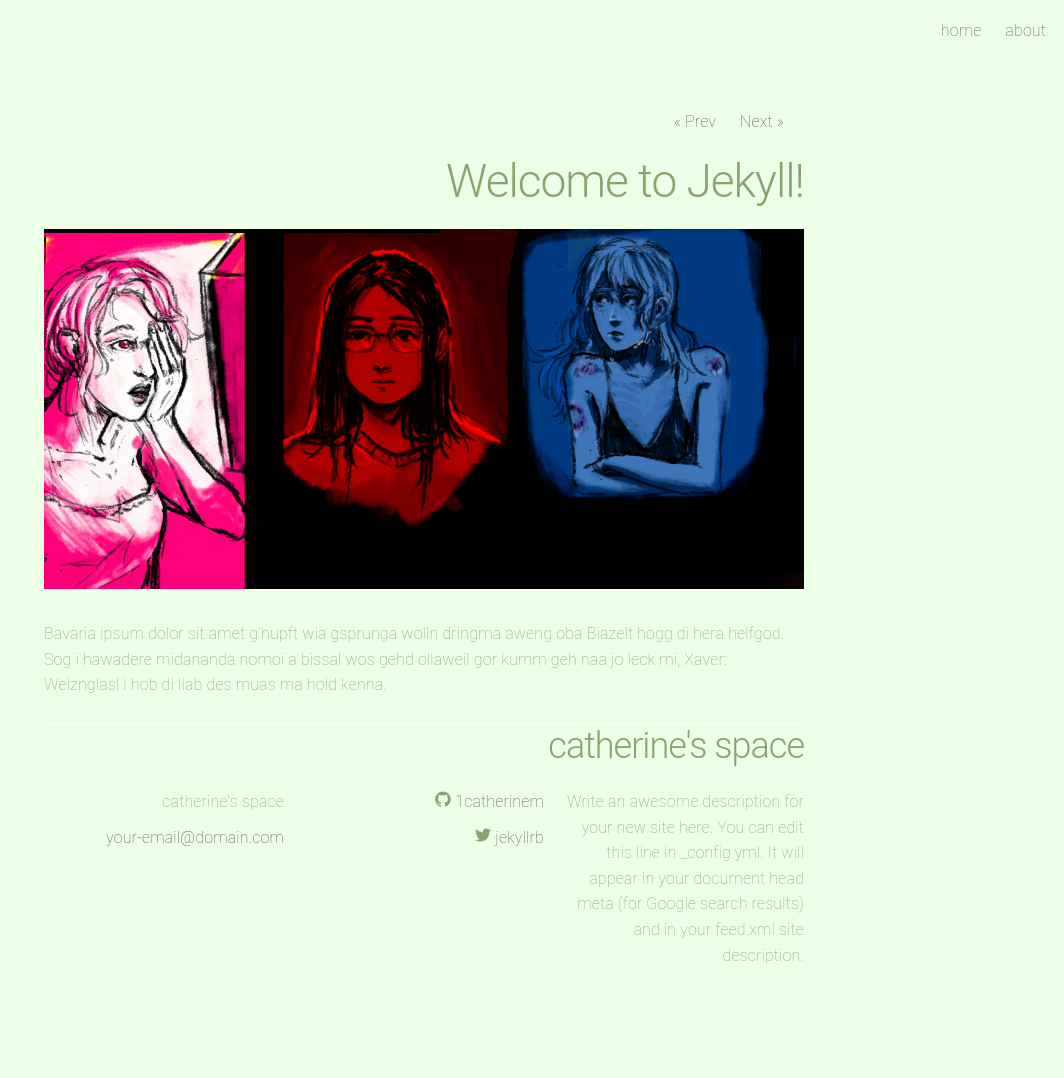
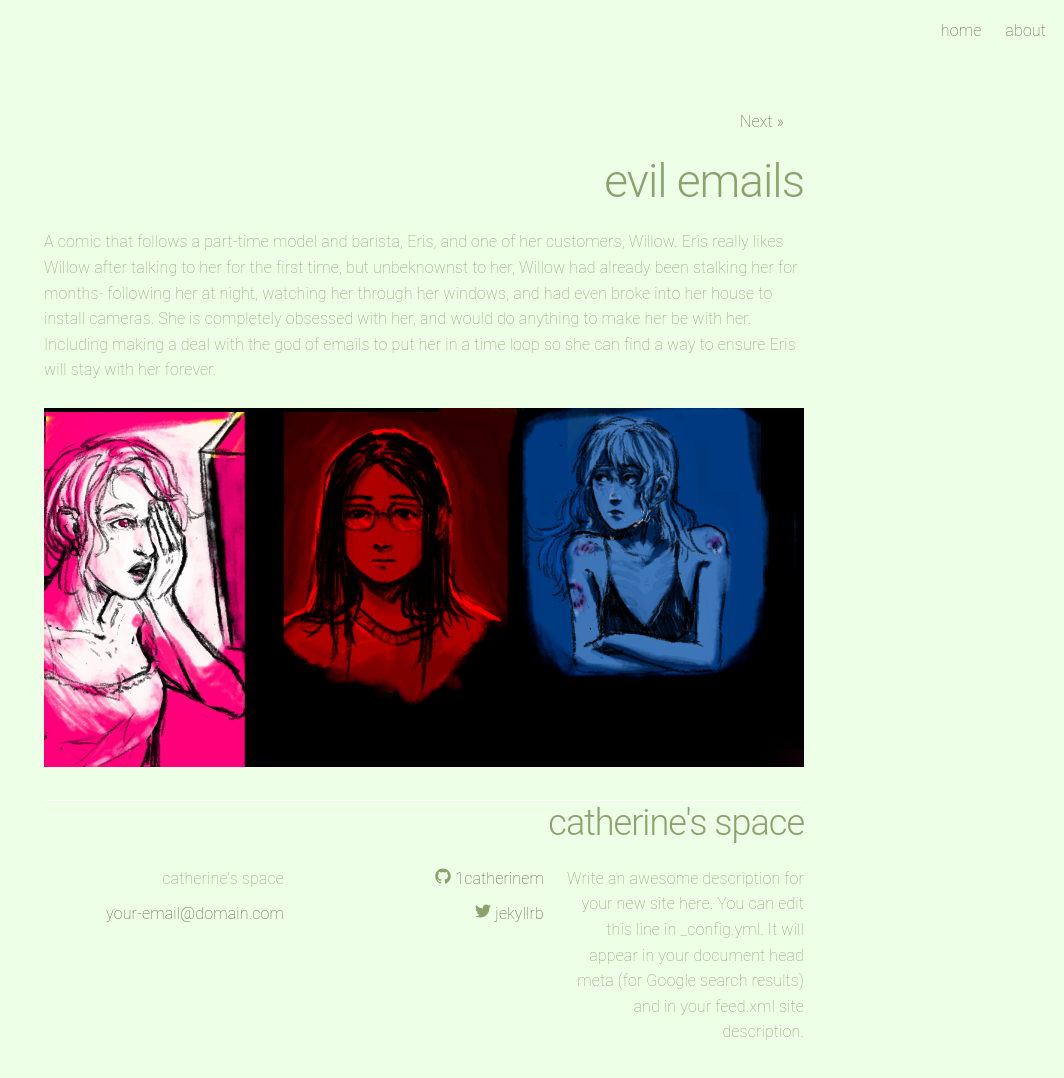
Before and after one commit to 1catherinem/1catherinem.github.io, a Jekyll site: the page built from _posts/2015-10-07-welcome-to-jekyll.markdown, in a window 1280 px wide. Shown: the whole page, without its empty margins (216-1280 px from the left). Built offline with Jekyll 4.4.1, drawn with Linux system fonts in a browser that asks for light colours; before the commit the page ends 1001 px from its top, so only the background shows below that.

Commit message:
Update 2015-10-07-welcome-to-jekyll.markdown

```diff
--- a/_posts/2015-10-07-welcome-to-jekyll.markdown
+++ b/_posts/2015-10-07-welcome-to-jekyll.markdown
@@ -1,10 +1,10 @@
 ---
 layout: post
-title:  "Welcome to Jekyll!"
-date:   2015-10-07 15:39:40
+title:  "evil emails"
+date:   2026-8-28 15:39:40
 preview: https://github.com/1catherinem/1catherinem.github.io/blob/master/images/evilemails_triple.png
 ---
 
+A comic that follows a part-time model and barista, Eris, and one of her customers, Willow. Eris really likes Willow after talking to her for the first time, but unbeknownst to her, Willow had already been stalking her for months- following her at night, watching her through her windows, and had even broke into her house to install cameras. She is completely obsessed with her, and would do anything to make her be with her. Including making a deal with the god of emails to put her in a time loop so she can find a way to ensure Eris will stay with her forever.
+
 ![Picture 1](https://github.com/1catherinem/1catherinem.github.io/blob/master/images/evilemails_triple.png)
-
-Bavaria ipsum dolor sit amet g’hupft wia gsprunga wolln dringma aweng oba Biazelt hogg di hera helfgod. Sog i hawadere midananda nomoi a bissal wos gehd ollaweil gor kumm geh naa jo leck mi, Xaver: Weiznglasl i hob di liab des muas ma hoid kenna.
```
